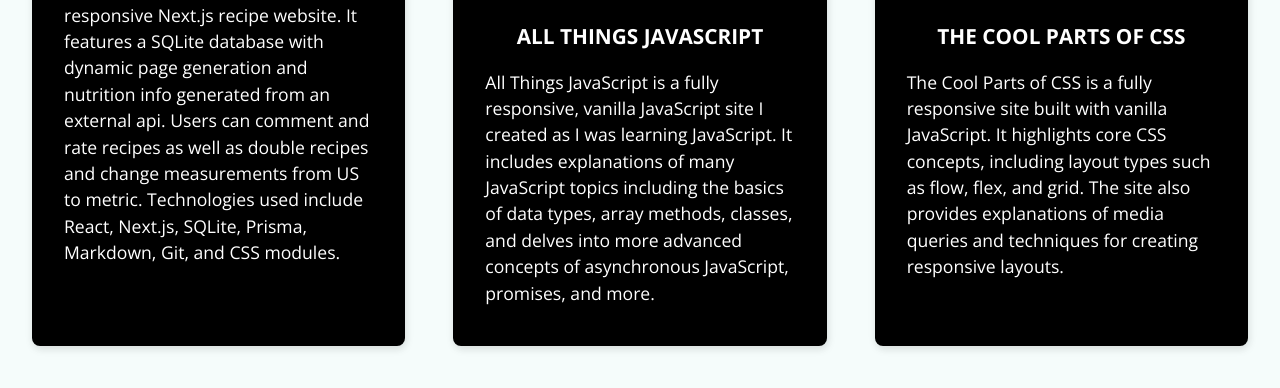
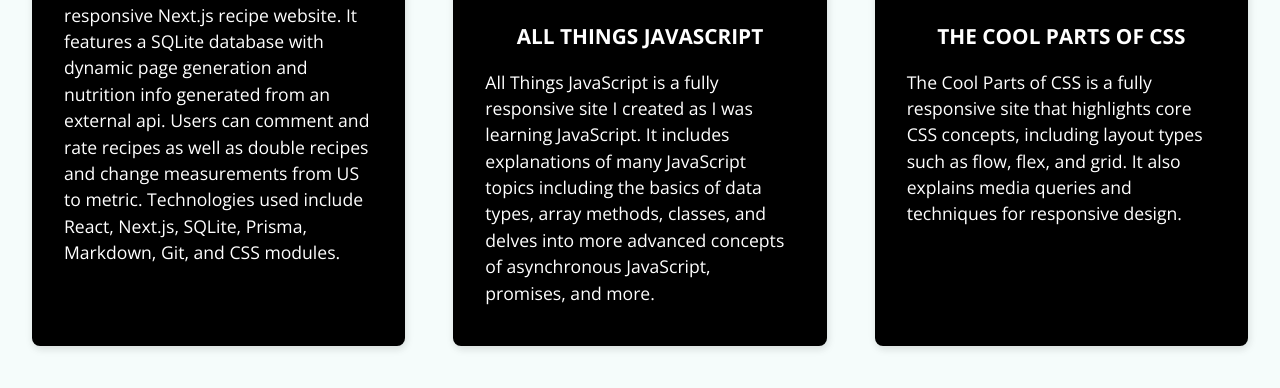
Before and after one commit to tyraTanner/tyraTanner.github.io, a plain HTML site: page index.html in a window 1280 px wide. Shown: the part 648-1036 px from the top of the page. Drawn offline with nearby package versions, Linux system fonts and the light colour scheme.

Commit message:
edited descriptions

```diff
--- a/index.html
+++ b/index.html
@@ -47,12 +47,11 @@
             <div class="cardText">
               <p class="cardTitle">ALL THINGS JAVASCRIPT</p>
               <p class="cardDescription">
-                All Things JavaScript is a fully responsive, vanilla JavaScript
-                site I created as I was learning JavaScript. It includes
-                explanations of many JavaScript topics including the basics of
-                data types, array methods, classes, and delves into more
-                advanced concepts of asynchronous JavaScript, promises, and
-                more.
+                All Things JavaScript is a fully responsive site I created as I
+                was learning JavaScript. It includes explanations of many
+                JavaScript topics including the basics of data types, array
+                methods, classes, and delves into more advanced concepts of
+                asynchronous JavaScript, promises, and more.
               </p>
             </div></a
           >
@@ -61,11 +60,10 @@
             <div class="cardText">
               <p class="cardTitle">THE COOL PARTS OF CSS</p>
               <p class="cardDescription">
-                The Cool Parts of CSS is a fully responsive site built with
-                vanilla JavaScript. It highlights core CSS concepts, including
-                layout types such as flow, flex, and grid. The site also
-                provides explanations of media queries and techniques for
-                creating responsive layouts.
+                The Cool Parts of CSS is a fully responsive site that highlights
+                core CSS concepts, including layout types such as flow, flex,
+                and grid. It also explains media queries and techniques for
+                responsive design.
               </p>
             </div></a
           >
```
